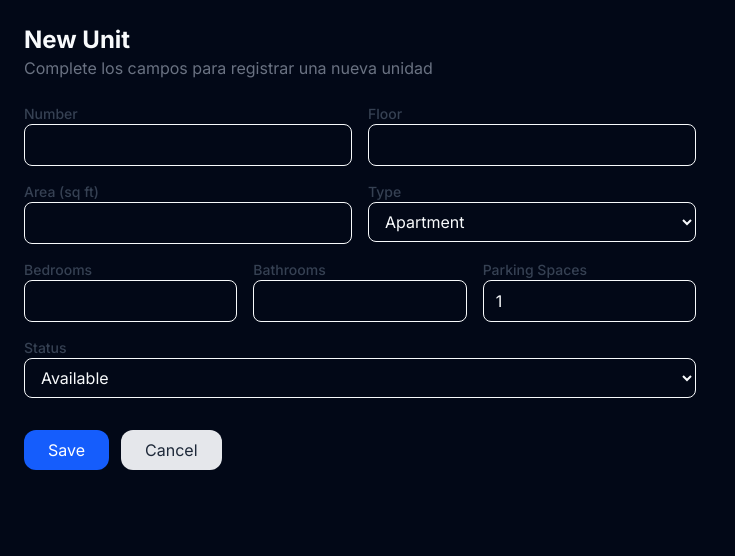
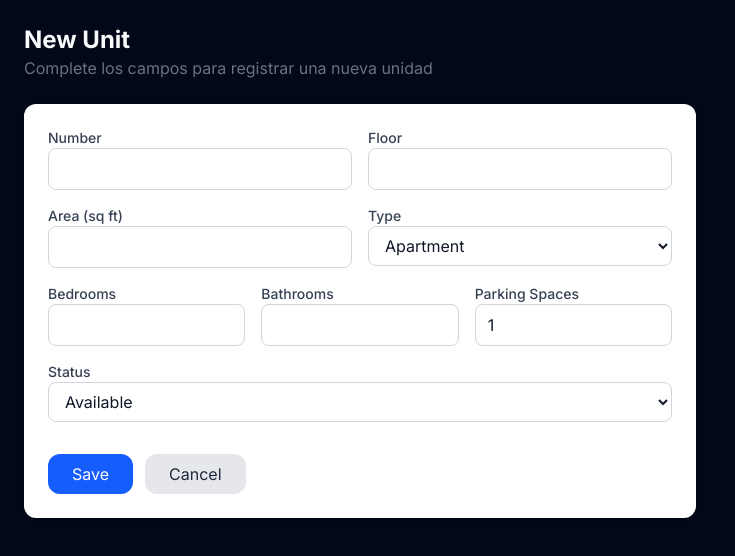
Before and after one commit to hjesaal-sketch/condormanage, a Next.js app in the folder apps/web/: page /en/dashboard/admin/units/new in a window 1280 px wide. Shown: the top 556 px of the page, without its empty margins (0-735 px from the left). Built offline with nearby package versions, Linux system fonts and the light colour scheme.

Commit message:
fix: Unify UnitForm and ResidentForm styles with white background and dark text

```diff
--- a/apps/web/components/modules/residents/ResidentForm.tsx
+++ b/apps/web/components/modules/residents/ResidentForm.tsx
@@ -89,14 +89,14 @@ export default function ResidentForm({ residentId, initialData }: ResidentFormPr
   };
 
   return (
-    <form onSubmit={handleSubmit} className="space-y-4 max-w-2xl">
+    <form onSubmit={handleSubmit} className="space-y-4 max-w-2xl bg-white p-6 rounded-xl shadow-sm">
       <div>
         <label className="block text-sm font-medium text-gray-700">{t('name')}</label>
         <input
           type="text"
           value={formData.name}
           onChange={(e) => setFormData({ ...formData, name: e.target.value })}
-          className="w-full border rounded-lg px-3 py-2"
+          className="w-full border border-gray-300 rounded-lg px-3 py-2 text-gray-900 bg-white focus:ring-2 focus:ring-blue-500 focus:border-blue-500"
           required
         />
       </div>
@@ -107,7 +107,7 @@ export default function ResidentForm({ residentId, initialData }: ResidentFormPr
           type="email"
           value={formData.email}
           onChange={(e) => setFormData({ ...formData, email: e.target.value })}
-          className="w-full border rounded-lg px-3 py-2"
+          className="w-full border border-gray-300 rounded-lg px-3 py-2 text-gray-900 bg-white focus:ring-2 focus:ring-blue-500 focus:border-blue-500"
           required
         />
       </div>
@@ -119,7 +119,7 @@ export default function ResidentForm({ residentId, initialData }: ResidentFormPr
             type="text"
             value={formData.phone}
             onChange={(e) => setFormData({ ...formData, phone: e.target.value })}
-            className="w-full border rounded-lg px-3 py-2"
+            className="w-full border border-gray-300 rounded-lg px-3 py-2 text-gray-900 bg-white focus:ring-2 focus:ring-blue-500 focus:border-blue-500"
           />
         </div>
         <div>
@@ -128,7 +128,7 @@ export default function ResidentForm({ residentId, initialData }: ResidentFormPr
             type="text"
             value={formData.document}
             onChange={(e) => setFormData({ ...formData, document: e.target.value })}
-            className="w-full border rounded-lg px-3 py-2"
+            className="w-full border border-gray-300 rounded-lg px-3 py-2 text-gray-900 bg-white focus:ring-2 focus:ring-blue-500 focus:border-blue-500"
           />
         </div>
       </div>
@@ -139,11 +139,11 @@ export default function ResidentForm({ residentId, initialData }: ResidentFormPr
           <select
             value={formData.unitId}
             onChange={(e) => setFormData({ ...formData, unitId: e.target.value })}
-            className="w-full border rounded-lg px-3 py-2"
+            className="w-full border border-gray-300 rounded-lg px-3 py-2 text-gray-900 bg-white focus:ring-2 focus:ring-blue-500 focus:border-blue-500"
           >
-            <option value="">Sin asignar</option>
+            <option value="" className="text-gray-900">Sin asignar</option>
             {units.map((unit: any) => (
-              <option key={unit.id} value={unit.id}>
+              <option key={unit.id} value={unit.id} className="text-gray-900">
                 {unit.number} - {unit.floor ? `Piso ${unit.floor}` : ''}
               </option>
             ))}
@@ -154,12 +154,12 @@ export default function ResidentForm({ residentId, initialData }: ResidentFormPr
           <select
             value={formData.relationship}
             onChange={(e) => setFormData({ ...formData, relationship: e.target.value })}
-            className="w-full border rounded-lg px-3 py-2"
+            className="w-full border border-gray-300 rounded-lg px-3 py-2 text-gray-900 bg-white focus:ring-2 focus:ring-blue-500 focus:border-blue-500"
           >
-            <option value="OWNER">{t('relationships.OWNER')}</option>
-            <option value="TENANT">{t('relationships.TENANT')}</option>
-            <option value="RESIDENT">{t('relationships.RESIDENT')}</option>
-            <option value="CO_OWNER">{t('relationships.CO_OWNER')}</option>
+            <option value="OWNER" className="text-gray-900">{t('relationships.OWNER')}</option>
+            <option value="TENANT" className="text-gray-900">{t('relationships.TENANT')}</option>
+            <option value="RESIDENT" className="text-gray-900">{t('relationships.RESIDENT')}</option>
+            <option value="CO_OWNER" className="text-gray-900">{t('relationships.CO_OWNER')}</option>
           </select>
         </div>
       </div>
--- a/apps/web/components/modules/units/UnitForm.tsx
+++ b/apps/web/components/modules/units/UnitForm.tsx
@@ -82,7 +82,7 @@ export default function UnitForm({ unitId, initialData }: UnitFormProps) {
   };
 
   return (
-    <form onSubmit={handleSubmit} className="space-y-4 max-w-2xl">
+    <form onSubmit={handleSubmit} className="space-y-4 max-w-2xl bg-white p-6 rounded-xl shadow-sm">
       <div className="grid grid-cols-2 gap-4">
         <div>
           <label className="block text-sm font-medium text-gray-700">{t('number')}</label>
@@ -90,7 +90,7 @@ export default function UnitForm({ unitId, initialData }: UnitFormProps) {
             type="text"
             value={formData.number}
             onChange={(e) => setFormData({ ...formData, number: e.target.value })}
-            className="w-full border rounded-lg px-3 py-2"
+            className="w-full border border-gray-300 rounded-lg px-3 py-2 text-gray-900 bg-white focus:ring-2 focus:ring-blue-500 focus:border-blue-500"
             required
           />
         </div>
@@ -100,7 +100,7 @@ export default function UnitForm({ unitId, initialData }: UnitFormProps) {
             type="number"
             value={formData.floor}
             onChange={(e) => setFormData({ ...formData, floor: e.target.value })}
-            className="w-full border rounded-lg px-3 py-2"
+            className="w-full border border-gray-300 rounded-lg px-3 py-2 text-gray-900 bg-white focus:ring-2 focus:ring-blue-500 focus:border-blue-500"
           />
         </div>
       </div>
@@ -113,7 +113,7 @@ export default function UnitForm({ unitId, initialData }: UnitFormProps) {
             step="0.01"
             value={formData.area}
             onChange={(e) => setFormData({ ...formData, area: e.target.value })}
-            className="w-full border rounded-lg px-3 py-2"
+            className="w-full border border-gray-300 rounded-lg px-3 py-2 text-gray-900 bg-white focus:ring-2 focus:ring-blue-500 focus:border-blue-500"
           />
         </div>
         <div>
@@ -121,13 +121,13 @@ export default function UnitForm({ unitId, initialData }: UnitFormProps) {
           <select
             value={formData.type}
             onChange={(e) => setFormData({ ...formData, type: e.target.value })}
-            className="w-full border rounded-lg px-3 py-2"
+            className="w-full border border-gray-300 rounded-lg px-3 py-2 text-gray-900 bg-white focus:ring-2 focus:ring-blue-500 focus:border-blue-500"
           >
-            <option value="APARTMENT">{t('types.APARTMENT')}</option>
-            <option value="PENTHOUSE">{t('types.PENTHOUSE')}</option>
-            <option value="COMMERCIAL">{t('types.COMMERCIAL')}</option>
-            <option value="PARKING">{t('types.PARKING')}</option>
-            <option value="STORAGE">{t('types.STORAGE')}</option>
+            <option value="APARTMENT" className="text-gray-900">{t('types.APARTMENT')}</option>
+            <option value="PENTHOUSE" className="text-gray-900">{t('types.PENTHOUSE')}</option>
+            <option value="COMMERCIAL" className="text-gray-900">{t('types.COMMERCIAL')}</option>
+            <option value="PARKING" className="text-gray-900">{t('types.PARKING')}</option>
+            <option value="STORAGE" className="text-gray-900">{t('types.STORAGE')}</option>
           </select>
         </div>
       </div>
@@ -139,7 +139,7 @@ export default function UnitForm({ unitId, initialData }: UnitFormProps) {
             type="number"
             value={formData.bedrooms}
             onChange={(e) => setFormData({ ...formData, bedrooms: e.target.value })}
-            className="w-full border rounded-lg px-3 py-2"
+            className="w-full border border-gray-300 rounded-lg px-3 py-2 text-gray-900 bg-white focus:ring-2 focus:ring-blue-500 focus:border-blue-500"
           />
         </div>
         <div>
@@ -148,7 +148,7 @@ export default function UnitForm({ unitId, initialData }: UnitFormProps) {
             type="number"
             value={formData.bathrooms}
             onChange={(e) => setFormData({ ...formData, bathrooms: e.target.value })}
-            className="w-full border rounded-lg px-3 py-2"
+            className="w-full border border-gray-300 rounded-lg px-3 py-2 text-gray-900 bg-white focus:ring-2 focus:ring-blue-500 focus:border-blue-500"
           />
         </div>
         <div>
@@ -157,7 +157,7 @@ export default function UnitForm({ unitId, initialData }: UnitFormProps) {
             type="number"
             value={formData.parkingSpaces}
             onChange={(e) => setFormData({ ...formData, parkingSpaces: e.target.value })}
-            className="w-full border rounded-lg px-3 py-2"
+            className="w-full border border-gray-300 rounded-lg px-3 py-2 text-gray-900 bg-white focus:ring-2 focus:ring-blue-500 focus:border-blue-500"
             min="0"
           />
         </div>
@@ -168,12 +168,12 @@ export default function UnitForm({ unitId, initialData }: UnitFormProps) {
         <select
           value={formData.status}
           onChange={(e) => setFormData({ ...formData, status: e.target.value })}
-          className="w-full border rounded-lg px-3 py-2"
+          className="w-full border border-gray-300 rounded-lg px-3 py-2 text-gray-900 bg-white focus:ring-2 focus:ring-blue-500 focus:border-blue-500"
         >
-          <option value="AVAILABLE">{t('statuses.AVAILABLE')}</option>
-          <option value="OCCUPIED">{t('statuses.OCCUPIED')}</option>
-          <option value="MAINTENANCE">{t('statuses.MAINTENANCE')}</option>
-          <option value="RENTED">{t('statuses.RENTED')}</option>
+          <option value="AVAILABLE" className="text-gray-900">{t('statuses.AVAILABLE')}</option>
+          <option value="OCCUPIED" className="text-gray-900">{t('statuses.OCCUPIED')}</option>
+          <option value="MAINTENANCE" className="text-gray-900">{t('statuses.MAINTENANCE')}</option>
+          <option value="RENTED" className="text-gray-900">{t('statuses.RENTED')}</option>
         </select>
       </div>
 
```
